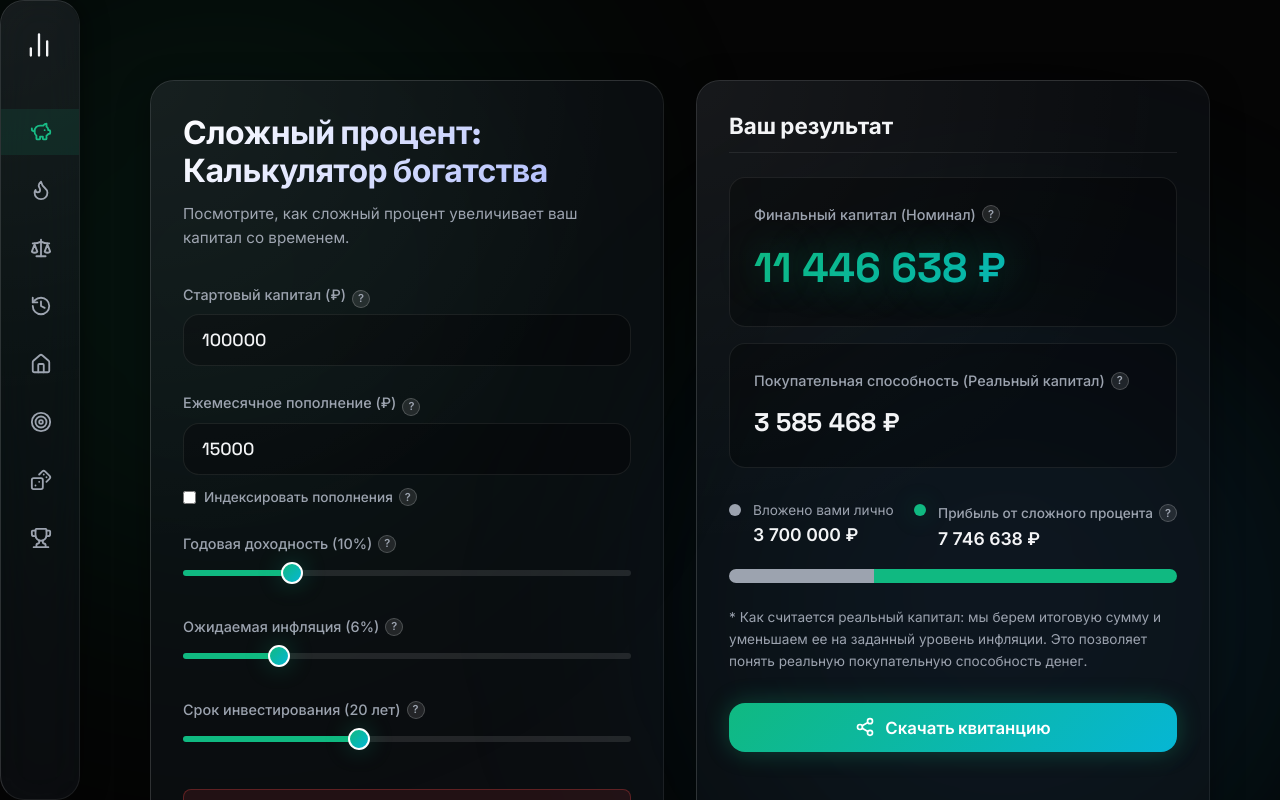
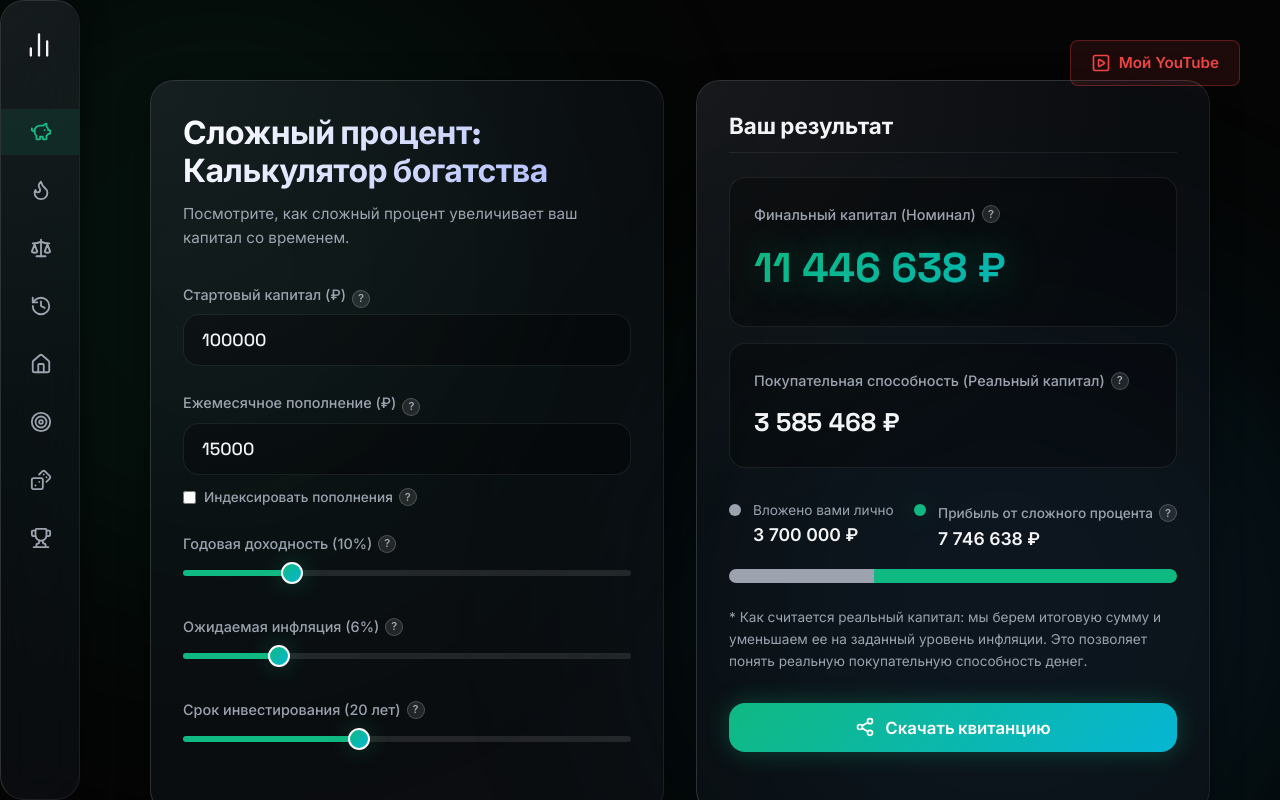
Before and after one commit to kastyxtayleboy-netizen/arithmetic-app-web, a React (Vite) app: page / in a window 1280 px wide. Built offline with nearby package versions, Linux system fonts and the light colour scheme.

Commit message:
Move YouTube button to top right corner of app layout

```diff
--- a/src/App.css
+++ b/src/App.css
@@ -182,6 +182,33 @@
   display: flex;
   flex-direction: column;
   padding: 40px;
+  position: relative;
+}
+
+.youtube-top-btn {
+  position: absolute;
+  top: 40px;
+  right: 40px;
+  display: flex;
+  align-items: center;
+  gap: 8px;
+  padding: 10px 20px;
+  background: rgba(239, 68, 68, 0.1);
+  border: 1px solid rgba(239, 68, 68, 0.3);
+  border-radius: 8px;
+  color: #EF4444;
+  text-decoration: none;
+  font-weight: 600;
+  font-size: 0.95rem;
+  transition: all 0.2s ease;
+  z-index: 50;
+}
+
+.youtube-top-btn:hover {
+  background: rgba(239, 68, 68, 0.2);
+  border-color: rgba(239, 68, 68, 0.5);
+  transform: translateY(-2px);
+  box-shadow: 0 4px 12px rgba(239, 68, 68, 0.2);
 }
 
 .main-content {
--- a/src/App.jsx
+++ b/src/App.jsx
@@ -10,6 +10,7 @@ import MonteCarlo from './components/MonteCarlo';
 import GoalTracker from './components/GoalTracker';
 import FeedbackModal from './components/FeedbackModal';
 import { useLanguage } from './contexts/LanguageContext';
+import { PlaySquare } from 'lucide-react';
 import './index.css';
 import './App.css';
 
@@ -46,6 +47,16 @@ function App() {
       />
 
       <div className="main-wrapper">
+        <a
+          href="https://youtube.com/channel/UCYF93yEBV4m8eod9Vr7qaig?si=GCl44Bt6UgwfA7uD"
+          target="_blank"
+          rel="noopener noreferrer"
+          className="youtube-top-btn"
+        >
+          <PlaySquare size={20} />
+          <span>Мой YouTube</span>
+        </a>
+
         <main className="main-content fade-in">
           {renderContent()}
         </main>
--- a/src/components/Calculator.jsx
+++ b/src/components/Calculator.jsx
@@ -4,7 +4,7 @@ import Tooltip from './Tooltip';
 import AnimatedNumber from './AnimatedNumber';
 import Slider from './Slider';
 import ReceiptModal from './ReceiptModal';
-import { Share2, PlaySquare } from 'lucide-react';
+import { Share2 } from 'lucide-react';
 import { useLanguage } from '../contexts/LanguageContext';
 import './Calculator.css';
 
@@ -162,41 +162,6 @@ const Calculator = () => {
           </div>
           <Slider min={1} max={50} value={years} onChange={setYears} />
         </div>
-
-        <a
-          href="https://youtube.com/channel/UCYF93yEBV4m8eod9Vr7qaig?si=GCl44Bt6UgwfA7uD"
-          target="_blank"
-          rel="noopener noreferrer"
-          style={{
-            display: 'flex',
-            alignItems: 'center',
-            justifyContent: 'center',
-            gap: '8px',
-            marginTop: '32px',
-            padding: '12px 24px',
-            background: 'rgba(239, 68, 68, 0.1)',
-            border: '1px solid rgba(239, 68, 68, 0.3)',
-            borderRadius: '8px',
-            color: '#EF4444',
-            textDecoration: 'none',
-            fontWeight: '600',
-            transition: 'all 0.2s ease',
-            cursor: 'pointer'
-          }}
-          onMouseEnter={(e) => {
-            e.currentTarget.style.background = 'rgba(239, 68, 68, 0.2)';
-            e.currentTarget.style.borderColor = 'rgba(239, 68, 68, 0.5)';
-            e.currentTarget.style.transform = 'translateY(-2px)';
-          }}
-          onMouseLeave={(e) => {
-            e.currentTarget.style.background = 'rgba(239, 68, 68, 0.1)';
-            e.currentTarget.style.borderColor = 'rgba(239, 68, 68, 0.3)';
-            e.currentTarget.style.transform = 'translateY(0)';
-          }}
-        >
-          <PlaySquare size={22} />
-          <span>Мой YouTube</span>
-        </a>
       </div>
 
       <div className="results-panel glass">
```
